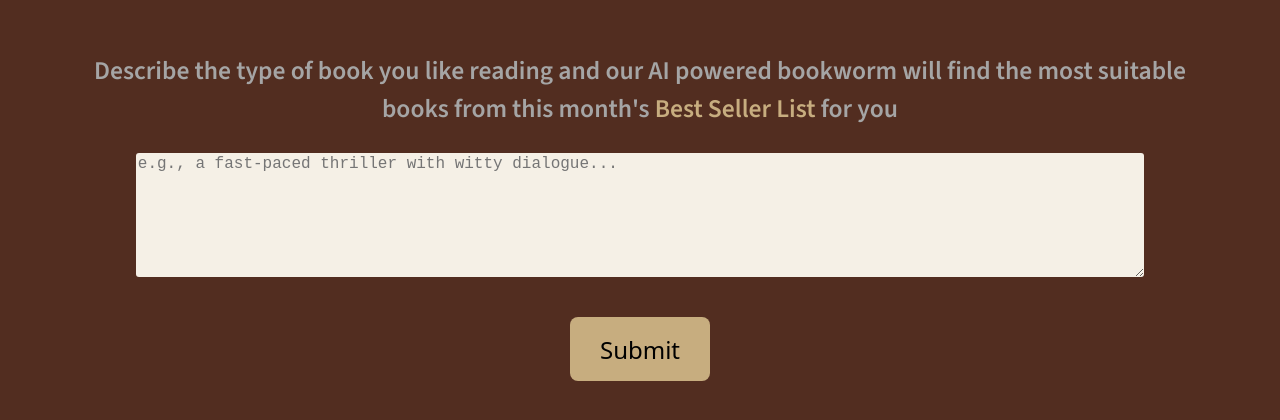
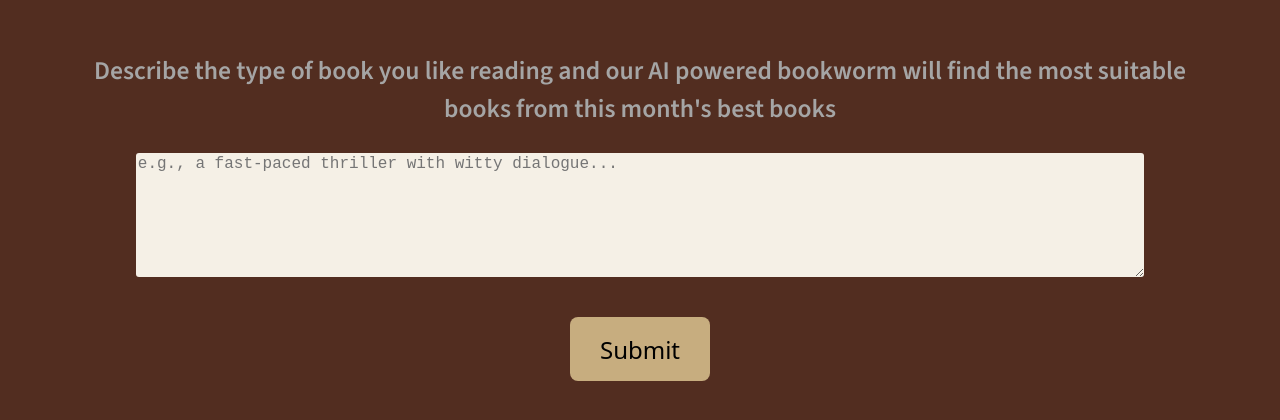
Before and after one commit to treadly55/bookworm-openai-assistant, a website built with Vite: page index.html in a window 1280 px wide. Shown: the part 120-540 px from the top of the page. Built offline with nearby package versions, Linux system fonts and the light colour scheme.

Commit message:
update assistant id

```diff
--- a/index.html
+++ b/index.html
@@ -22,7 +22,7 @@
 
         <h1>The bookworm's companion</h1>
         <main>
-            <p>Describe the type of book you like reading and our AI powered bookworm will find the most suitable books from this month's <span class="highlight">Best Seller List</span> for you</p>
+            <p>Describe the type of book you like reading and our AI powered bookworm will find the most suitable books from this month's best books</p>
             <div class="submain">
                 <label for="questionField">Find me a book with:</label>
                 <textarea id="questionField" placeholder="e.g., a fast-paced thriller with witty dialogue..."></textarea>
```
